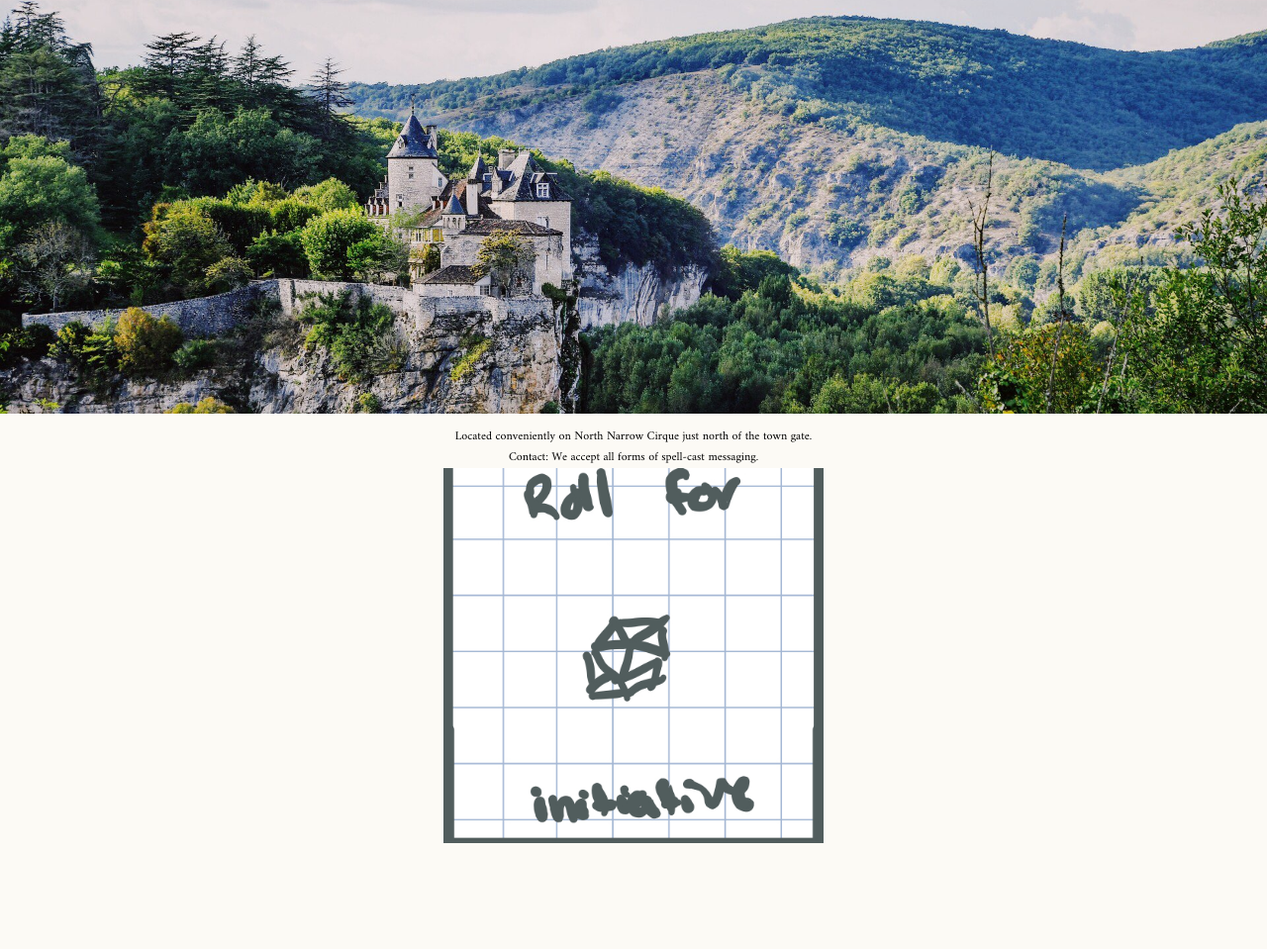
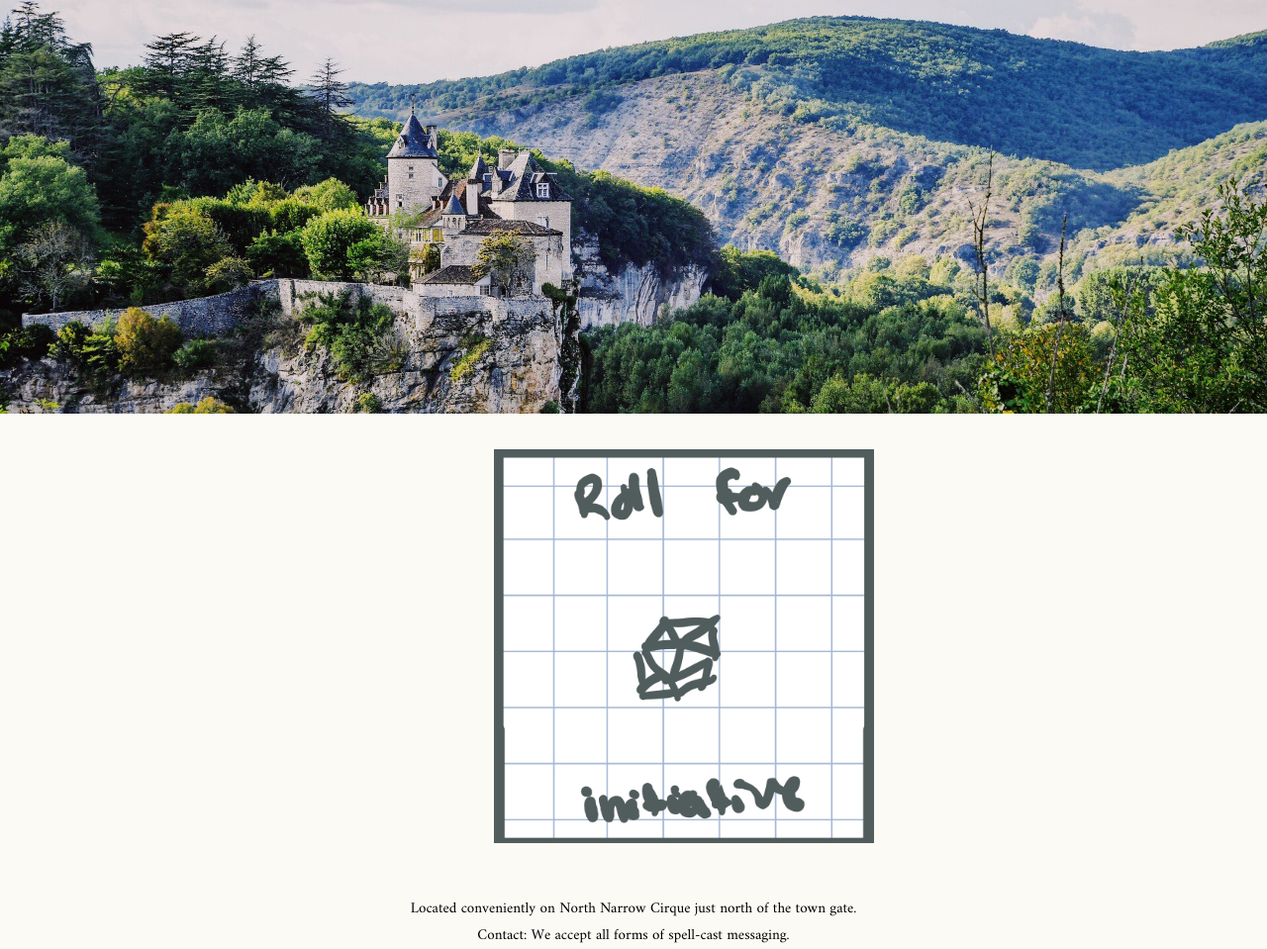
Before and after one commit to frndly/theBrokenThorn, a plain HTML site: page index.html in a window 1280 px wide. Shown: the part 215-1174 px from the top of the page at 99% size. Before the commit the page ends 1151 px from the top, so only its background shows below. Drawn offline with nearby package versions, Linux system fonts and the light colour scheme; a web font is replaced by a local one.

Commit message:
Update css.css

```diff
--- a/css/css.css
+++ b/css/css.css
@@ -25,17 +25,16 @@
 
 h3 {
   color: rgb(0, 0, 0);
-  font-size: 16px;
+  font-size: 18px;
   font-family: 'Alegreya', serif;
 }
 
 p {
-  background: rgb(184, 198, 175);
   color: rgb(0, 0, 0);
   width: 70vw;
   margin-left: 15vw;
   font-family: 'Amiri', serif;
-  font-size: 12px;
+  font-size: 15px;
 }
 
 hr {
@@ -61,11 +60,50 @@
   width: 30vw;
   height: 100%;
   margin-left: 35vw;
-  margin-bottom: 10vh;
+  margin-bottom: 5vh;
 }
 
 .menuItem {
   width: 30vw;
+}
+
+#navBar {
+    margin-left: 33vw;
+}
+
+/* Links */
+
+a {
+    margin-left: 4vw;
+    text-align: center;
+}
+
+a:link {
+    color: rgb(107, 131, 94);
+    text-decoration: none;
+    font-size: 20px;
+    font-family: 'Alegreya', serif;
+}
+
+a:visited {
+    color: rgb(107, 131, 94);
+    text-decoration: none;
+    font-size: 20px;
+    font-family: 'Alegreya', serif;
+}
+
+a:hover {
+    color: rgb(107, 131, 94);
+    text-decoration: none;
+    font-size: 20px;
+    font-family: 'Alegreya', serif;
+}
+
+a:active {
+    color: rgb(107, 131, 94);
+    text-decoration: none;
+    font-size: 20px;
+    font-family: 'Alegreya', serif;
 }
 
 /* This is the footer section */
@@ -81,7 +119,6 @@
     text-align: center;
     font-size: 15px;
     position: absolute;
-    top: 80vh;
 }
 
 footer p {
```
